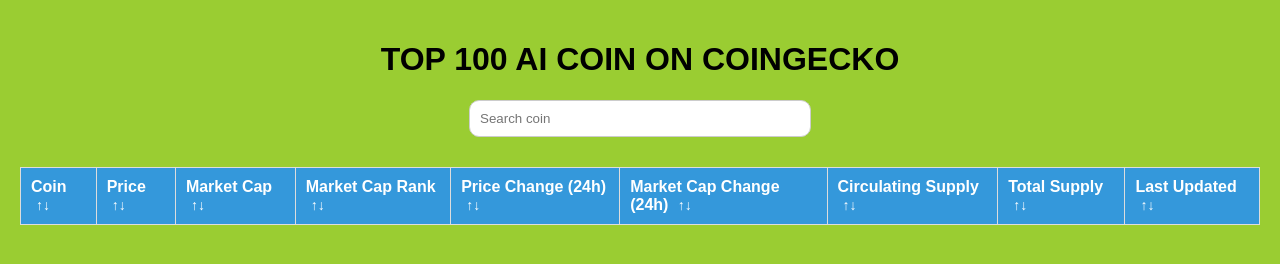
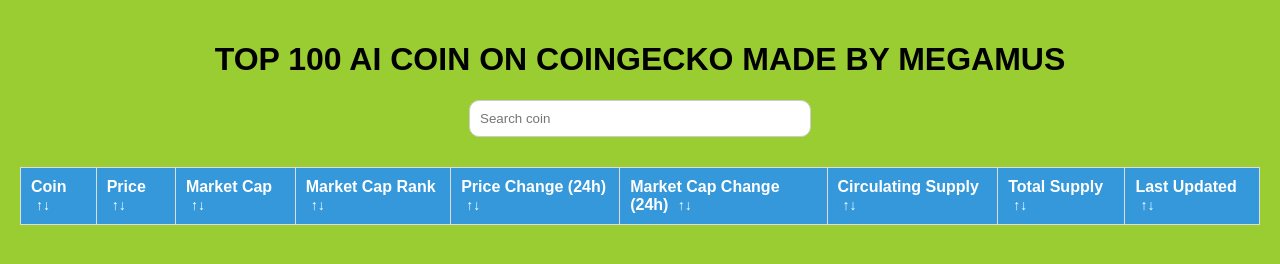
Before and after one commit to 0xtiandao/Osol100, a plain HTML site: page index.html in a window 1280 px wide. Drawn offline with Linux system fonts and the light colour scheme; no server answers.

Commit message:
Update index.html

```diff
--- a/index.html
+++ b/index.html
@@ -9,7 +9,7 @@
 
 </head>
 <body>
-    <h1 class="text-center">TOP 100 AI COIN ON COINGECKO</h1>
+    <h1 class="text-center">TOP 100 AI COIN ON COINGECKO MADE BY MEGAMUS</h1>
 
     <div class="table-container">
         <input
```
